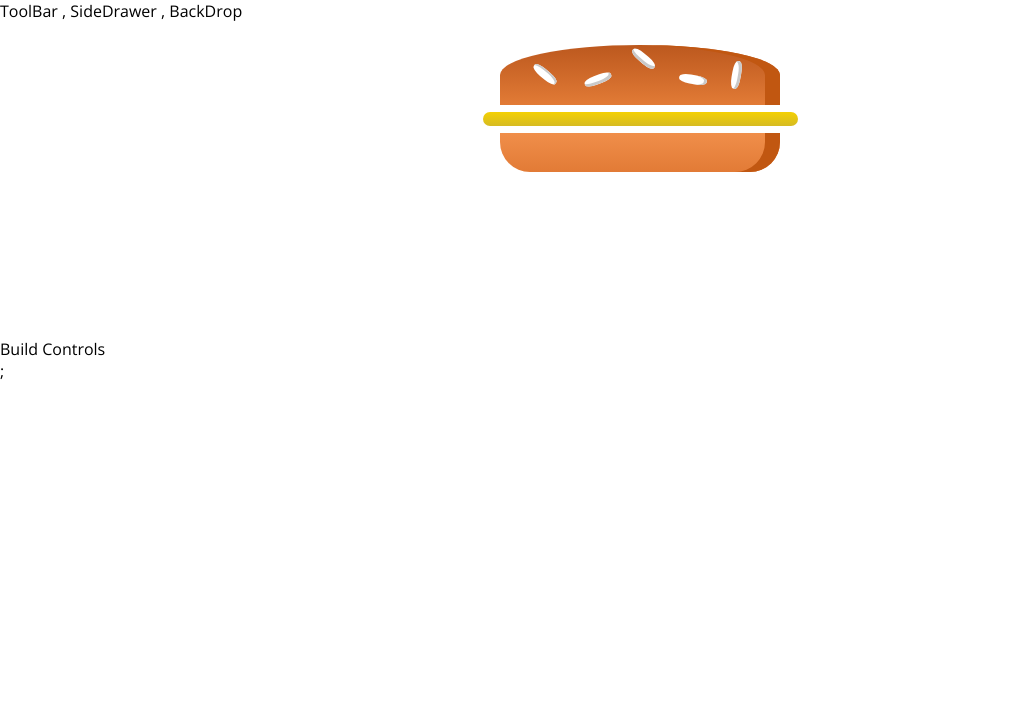
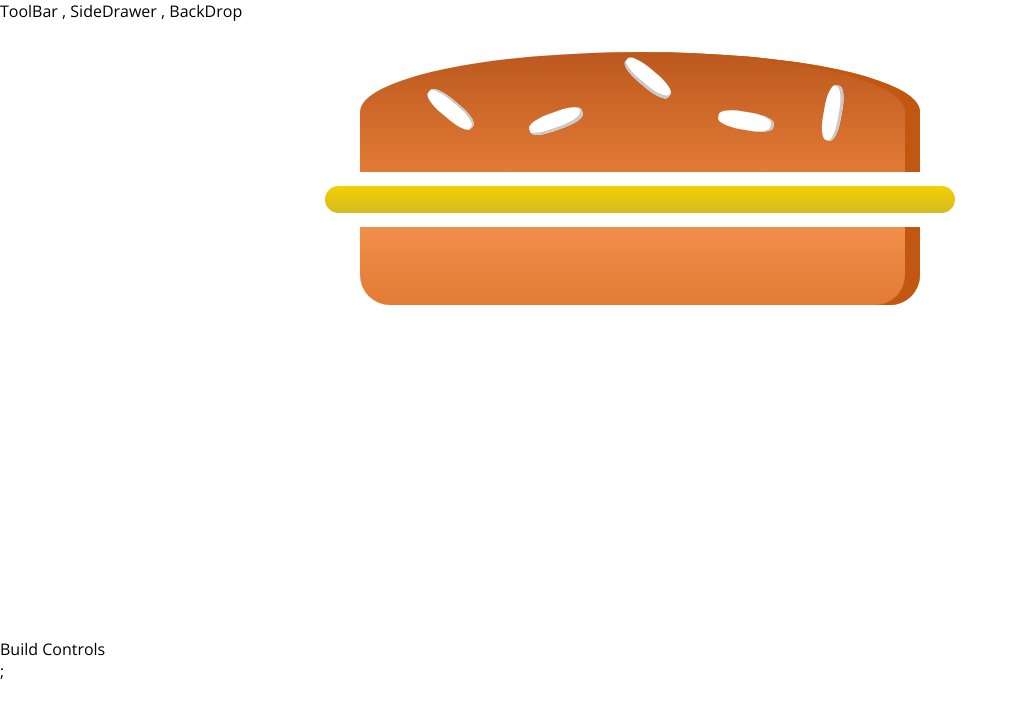
Before and after one commit to bitlucky/The_Burger_Builder, a React app: page / in a window 1280 px wide. Shown: the top 718 px of the page, without its empty margins (0-1018 px from the left). Built offline with nearby package versions, Linux system fonts and the light colour scheme.

Commit message:
Burger Styling

```diff
--- a/src/components/Burger/Burger.css
+++ b/src/components/Burger/Burger.css
@@ -2,24 +2,30 @@
     width : 100%;
     margin : auto;
     height : 250px;
-    overflow : scroll ;
+    overflow: hidden;  ;
     text-align : center;
     font-size: 1.2rem;
     font-weight : bold ;
 }
 
-@media(min-width : 500px) and (min-height : 401px){
+@media(min-width : 500px) and (min-height : 400px){
         .Burger {
-            width : 450px;
-            height : 400px;
+            width : 350px;
+            height : 300px;
         }
 
 }
 
 @media(min-width : 500px) and (min-height : 401px){
     .Burger {
-        width : 350px;
-        height : 300px;
+        width : 450px;
+        height : 400px;
     }
+}
 
-}
+@media(min-width : 1000px) and (min-height : 700px){
+        .Burger {
+            width : 700px;
+            height : 600px;
+        }
+    }
```
